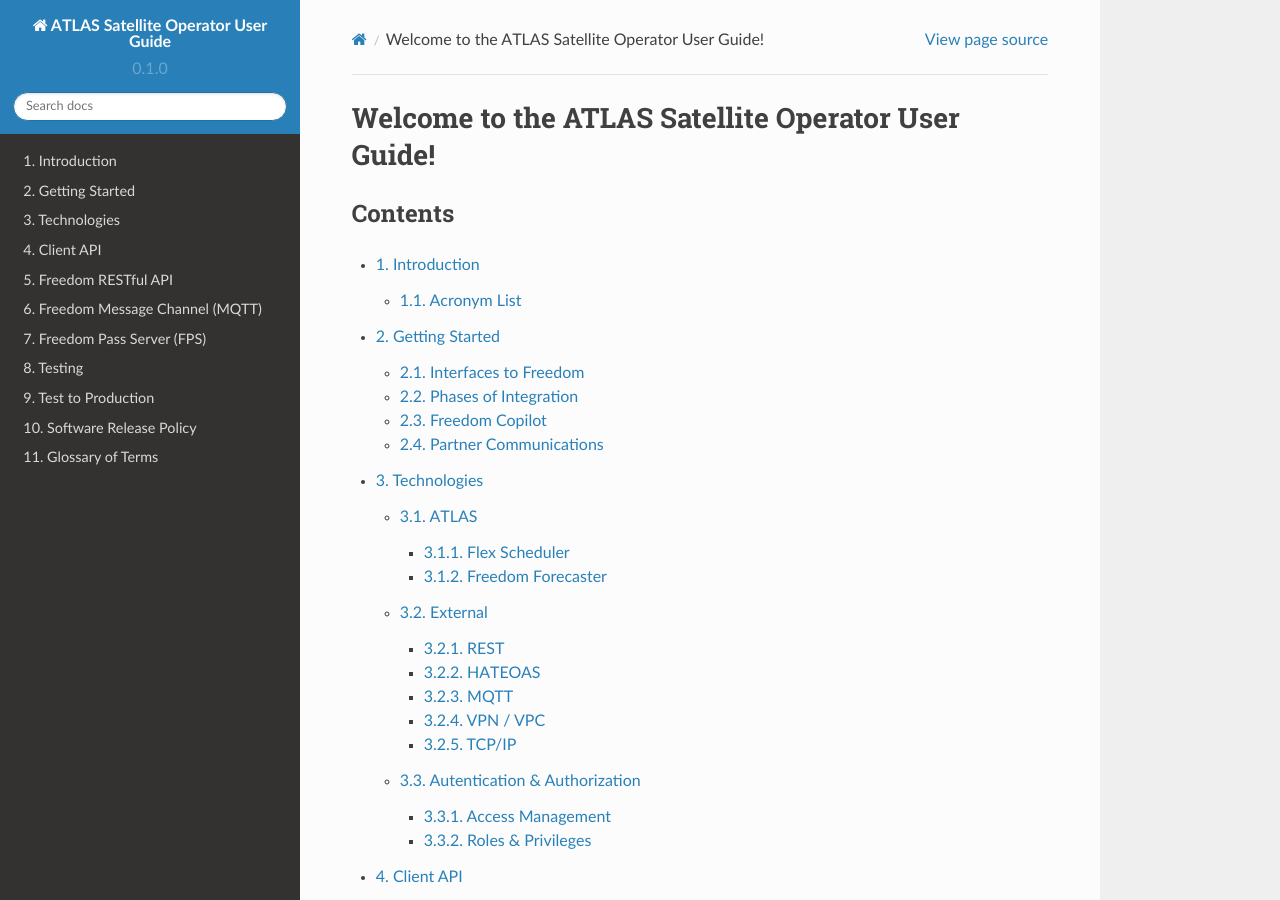
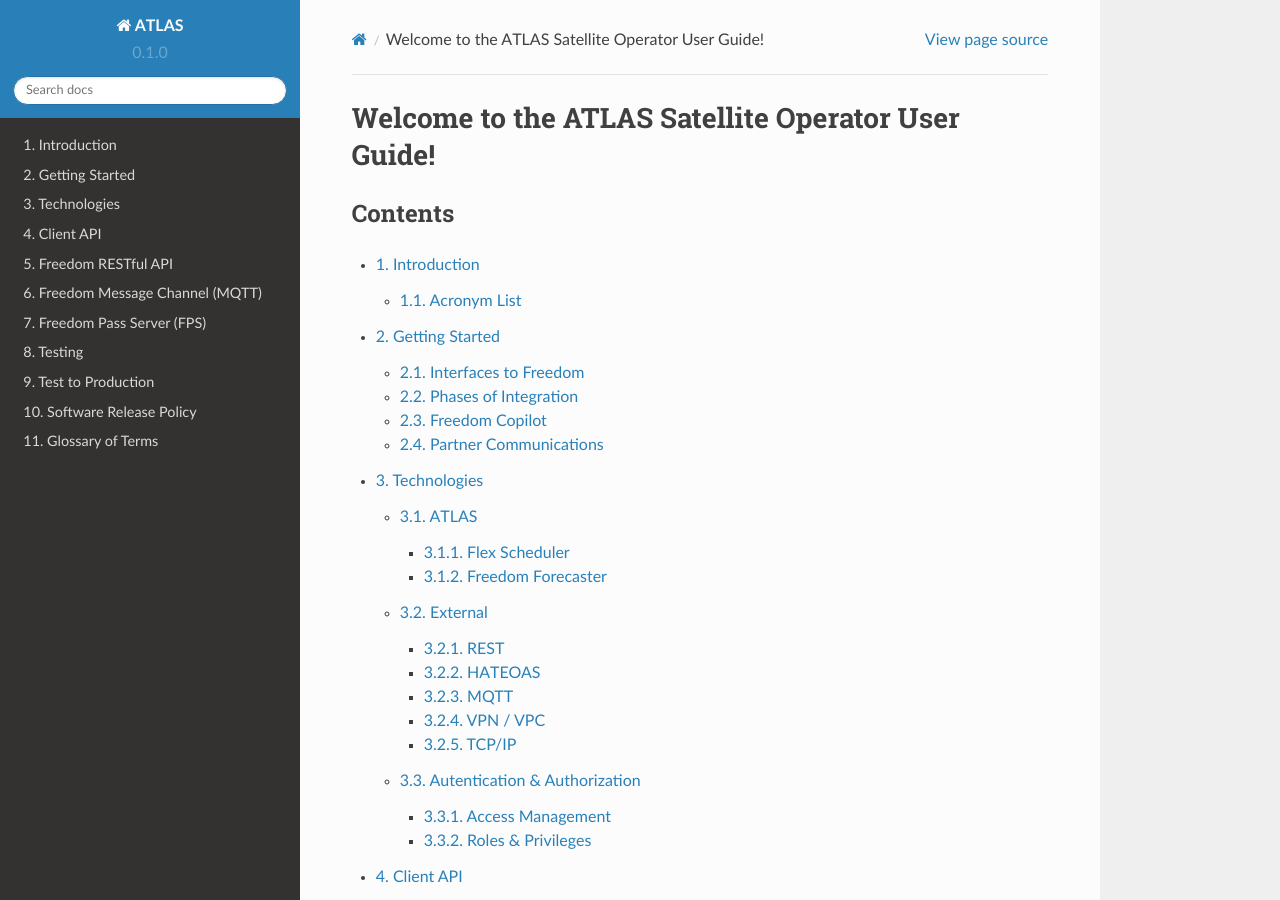
Before and after one commit to pfcooley/ASOUG, a Sphinx documentation site: the page built from docs/source/index.rst, in a window 1280 px wide and 900 px high. Built offline with Sphinx 7.4.7 and the Read the Docs theme 2.0.0, drawn with Linux system fonts in a browser that asks for light colours.

Commit message:
Update conf.py

```diff
--- a/docs/source/conf.py
+++ b/docs/source/conf.py
@@ -2,7 +2,7 @@
 
 # -- Project information
 
-project = 'ATLAS Satellite Operator User Guide'
+project = 'ATLAS'
 copyright = '2023, ATLAS'
 author = 'ATLAS'
 
```
